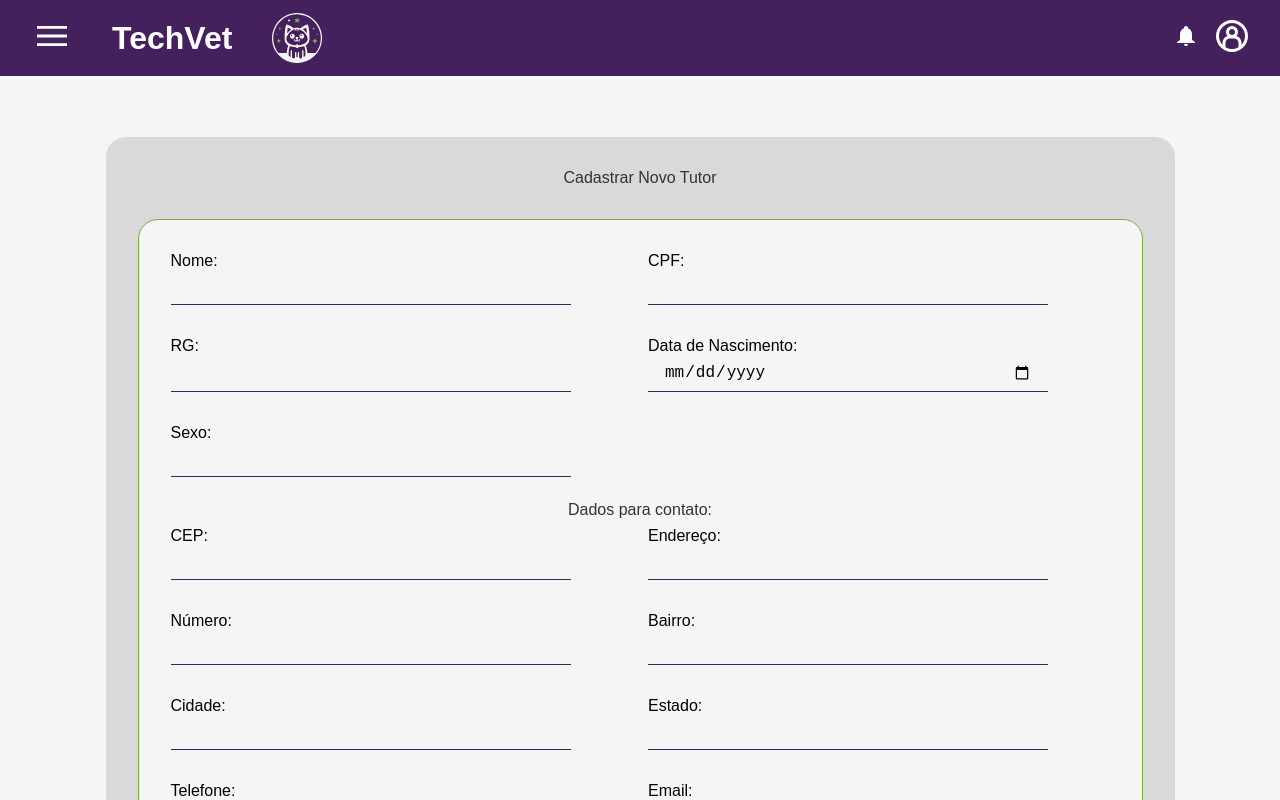
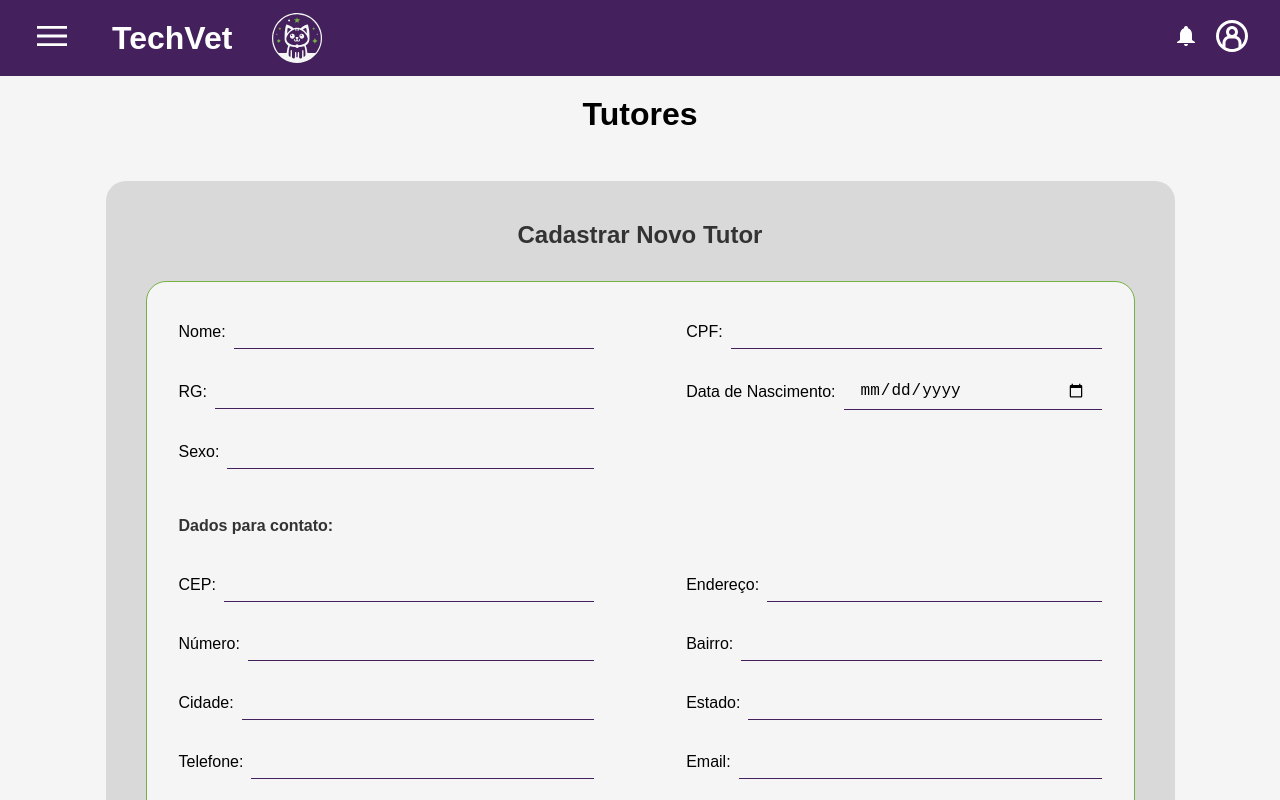
Before and after one commit to alefadonais5/tech-vet, a Next.js app: page /tutor in a window 1280 px wide. Shown: the top 800 px of the page. Built offline with nearby package versions, Linux system fonts and the light colour scheme; no server answers.

Commit message:
refactor: reorganiza estilos da página de cadastro

```diff
--- a/src/components/AddTutor/index.tsx
+++ b/src/components/AddTutor/index.tsx
@@ -7,15 +7,17 @@ import {
   InputTutor,
   FormGroup,
   FormGroupRow,
-  InputItem
+  InputItem,
+  SubTitleTutor
 } from "@/ui/styles/Components/AddTutor/styles";
+import { SecundaryButton } from "../Elements/Buttons";
 
 export default function AddTutor() {
   return (
     <ContainerAddTutor>
       <TitleAddTutor>Cadastrar Novo Tutor</TitleAddTutor>
 
-      <FormTutor action="">
+      <FormTutor action="submit">
         <FormGroup>
           <FormGroupRow>
             <InputItem>
@@ -47,7 +49,7 @@ export default function AddTutor() {
           </FormGroupRow>
         </FormGroup>
 
-        <TitleAddTutor>Dados para contato:</TitleAddTutor>
+        <SubTitleTutor>Dados para contato:</SubTitleTutor>
 
         <FormGroup>
           <FormGroupRow>
@@ -95,7 +97,7 @@ export default function AddTutor() {
           </FormGroupRow>
         </FormGroup>
 
-        <button type="submit">Cadastrar tutor</button>
+        <SecundaryButton>Cadastrar tutor</SecundaryButton>
       </FormTutor>
     </ContainerAddTutor>
   );
--- a/src/pages/consultas/index.tsx
+++ b/src/pages/consultas/index.tsx
@@ -49,11 +49,10 @@ export default function VetQueries() {
         <Vetconsultation onCancel={handleCancel} />
       ) : (
         <div>
+          <MainContent>
           <SecundaryButton onClick={handleClick}>
             Criar Consulta
           </SecundaryButton>
-
-          <MainContent>
             <Div>
               {consultationsVet?.map((consultations, index) => (
                 <Lista key={index}>
--- a/src/ui/styles/Components/AddTutor/styles.ts
+++ b/src/ui/styles/Components/AddTutor/styles.ts
@@ -11,14 +11,19 @@ export const ContainerAddTutor = styled.div`
   align-items: center;
   background-color: ${({ theme }) => theme.colors.backgrounds.sextinary};
   border-radius: 1.25rem;
-  padding: 2rem;
+  padding: 2.5rem;
   gap: 2rem;
   box-shadow: 0px 4px 20px 0px rgba(${({ theme }) => theme.colors.backgrounds.sextinary}, 0.2);
 `;
 
-export const TitleAddTutor = styled.div`
+export const TitleAddTutor = styled.h2`
   text-align: center;
   align-items: center;
+`;
+
+export const SubTitleTutor = styled.h4`
+  padding: 1.5rem 0;
+  text-align: justify;
 `;
 
 export const FormTutor = styled.form`
@@ -36,14 +41,14 @@ export const FormTutor = styled.form`
 `;
 
 export const LabelTitle = styled.label`
-  white-space: nowrap;
   flex-shrink: 0;
-  width: 9rem;
   color: ${({ theme }) => theme.colors.text.primary};
   font-weight: 400;
   font-size: ${({ theme }) => theme.sizes.font.primary};
   margin-right: 0;
+  white-space: nowrap; /* Garante que o texto do label não quebre */
 `;
+
 
 export const InputTutor = styled.input`
   flex: 1;
@@ -73,21 +78,22 @@ export const FormGroup = styled.div`
   display: flex;
   flex-direction: column;
   align-items: center;
-  gap: 1rem;
+  gap: 0.5rem;
 `;
 
 export const FormGroupRow = styled.div`
   display: flex;
   flex-wrap: wrap;
-  gap: 1rem;
+  gap: 0.5rem;
   justify-content: space-between;
   width: 100%;
 `;
 
 export const InputItem = styled.div`
-  flex: 1;
+  display: flex;
+  flex-direction: row; /* Alinha os itens horizontalmente */
+  align-items: center; /* Alinha verticalmente no centro */
+  gap: 0.5rem; /* Espaço entre o label e o input */
   min-width: 45%;
-  display: flex;
-  flex-direction: column;
   margin-bottom: 1rem;
 `;
--- a/src/ui/styles/Components/consultas/styles.ts
+++ b/src/ui/styles/Components/consultas/styles.ts
@@ -8,7 +8,7 @@ export const Title = styled.h2`
     justify-content: center;
     height: 100%;
     gap: 1.625rem;
-    padding: 1.625rem 0;
+    padding: 6rem 0;
 `
 
 export const MainContent = styled.main`
--- a/src/ui/styles/Pages/tutor/styles.ts
+++ b/src/ui/styles/Pages/tutor/styles.ts
@@ -5,13 +5,13 @@ export const Container = styled.div`
     padding: 0;
 `;
 
-export const Title = styled.h1`
+export const Title = styled.h2`
     display: flex;
     font-size: ${({ theme }) => theme.sizes.font.terciary};
     color: ${({ theme }) => theme.colors.text.primary};
     align-content: center;
     justify-content: center;
     height: 100%;
-    gap: 1.625rem;
-    padding: 1.625rem 0;
+    gap: 0.5rem;
+    padding: 6rem 0 0 0;
 `;
```
